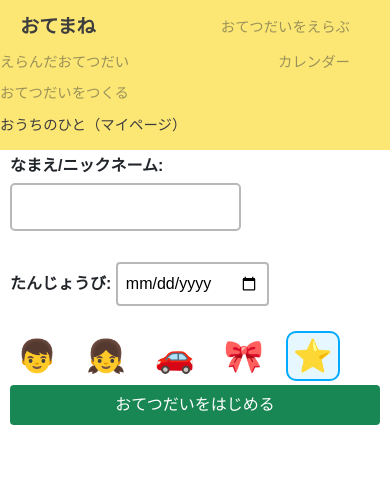
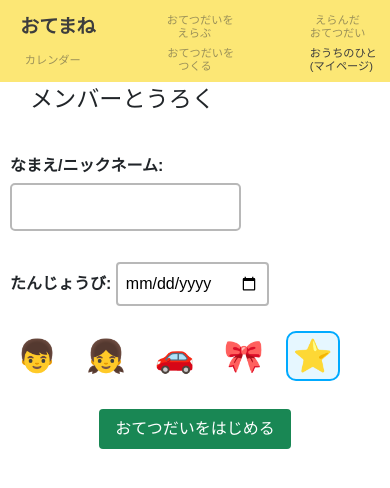
Before and after one commit to yzwnrm/otemane, a Django app: page /otemane/child_regist/ in a window 390 px wide. Shown: the top 488 px of the page. Run offline with Django 5.2, Linux system fonts and the light colour scheme; the visitor is signed in with stand-in values (Sample User, id 1).

Commit message:
css微調整

```diff
--- a/otemane/app/static/style.css
+++ b/otemane/app/static/style.css
@@ -51,6 +51,38 @@
 .custom-navbar .navbar-brand:hover {
   color: #f5981e;
 }
+
+
+
+
+@media (max-width: 991px) {
+  .navbar .navbar-brand.brand-main {
+    margin-right: 8px;
+  }
+
+  .navbar .navbar-brand.brand-sub {
+    white-space: normal ;
+    word-break: keep-all;
+    display: inline-block;
+    max-width: 80px;
+    font-size: 0.8rem;
+    text-align: center;
+    line-height: 1.2;
+    margin: 0 20px;
+  }
+}
+
+/* 小画面（スマホサイズ）ではさらにフォント小さく */
+@media (max-width: 687px) {
+  .navbar .navbar-brand.brand-sub {
+    font-size: 0.70rem;
+    max-width: 65px;
+    padding: 0 0.3rem;
+    margin: 0 20px;
+  }
+}
+
+
 
 .brand-main {
   font-size: 1.2rem;
--- a/otemane/app/views.py
+++ b/otemane/app/views.py
@@ -444,6 +444,7 @@
         user_form = UserUpdateForm(request.POST, instance=user)
         if user_form.is_valid():
             user_form.save()
+            messages.success(request, 'アカウント情報を変更しました')
             family_id = user.family.id
             return redirect('app:family_info', family_id=family_id)
         return render(request, self.template_name, {'user_form': user_form})
--- a/otemane/templates/base.html
+++ b/otemane/templates/base.html
@@ -9,35 +9,17 @@
     <link rel="stylesheet" href="{% static 'style.css' %}">
 </head>
 <body class="has-navbar">
-    {% comment %} <nav class="navbar navbar-expand-lg custom-navbar fixed-top">
-        <a class="navbar-brand brand-main" href="{% url 'app:home'%}">おてまね</a>
-        {% if user.is_authenticated %}
-            {% if selected_child_id and selected_child_id != "all" %}
-              <a id="nav-help-chose" class="navbar-brand brand-sub" href="{% url 'app:help_chose' request.session.selected_child_id %}">おてつだいをえらぶ</a>
-              <a id="nav-help-lists" class="navbar-brand brand-sub" href="{% url 'app:help_lists' request.session.selected_child_id %}">えらんだおてつだい</a>
-            {% else %}
-              <a id="nav-help-chose" class="navbar-brand brand-sub" href="javascript:void(0);">おてつだいをえらぶ</a>
-              <a id="nav-help-lists" class="navbar-brand brand-sub" href="javascript:void(0);">えらんだおてつだい</a>
-            {% endif %}
-        <a class="navbar-brand brand-sub" href="{% url 'app:calendar' user.id %}">カレンダー</a>
-        <a class="navbar-brand brand-sub" href="{% url 'app:help_make' %}">おてつだいをつくる</a>
-        {% else %}
-        <a class="navbar-brand brand-sub" href="{% url 'app:user_login' %}">ログイン</a>
-        <a class="navbar-brand brand-sub" href="{% url 'app:regist' %}">ユーザー登録</a>
-        {% endif %}
-        <a class="navbar-brand brand-sub" href="{% url 'app:user' %}">おうちのひと（マイページ）</a>
-    </nav> {% endcomment %}
   <nav class="navbar navbar-expand-lg custom-navbar fixed-top">
     <a class="navbar-brand brand-main" href="{% url 'app:home'%}">おてまね</a>
     {% if user.is_authenticated %}
         {% if selected_child_id and selected_child_id != "all" %}
             <a id="nav-help-chose" class="navbar-brand brand-sub"
               href="{% url 'app:help_chose' selected_child_id %}">
-              おてつだいをえらぶ
+              おてつだいを<wbr>えらぶ
             </a>
             <a id="nav-help-lists" class="navbar-brand brand-sub"
               href="{% url 'app:help_lists' selected_child_id %}">
-              えらんだおてつだい
+              えらんだ<wbr>おてつだい
             </a>
             <a id="nav-help-chose" class="navbar-brand brand-sub disabled"
               href="{% url 'app:calendar' user.id %}">
@@ -45,18 +27,18 @@
             </a>
             <a id="nav-help-chose" class="navbar-brand brand-sub disabled"
               href="{% url 'app:help_make' %}">
-              おてつだいをつくる
+              おてつだいを<wbr>つくる
             </a>
         {% else %}
             <a id="nav-help-chose" class="navbar-brand brand-sub disabled"
                href="javascript:void(0);" style="pointer-events: none; opacity: 0.5;"
                title="子どもを選んでください">
-               おてつだいをえらぶ
+               おてつだいを<wbr>えらぶ
             </a>
             <a id="nav-help-lists" class="navbar-brand brand-sub disabled"
                href="javascript:void(0);" style="pointer-events: none; opacity: 0.5;"
                title="子どもを選んでください">
-               えらんだおてつだい
+               えらんだ<wbr>おてつだい
             </a>
             <a id="nav-help-chose" class="navbar-brand brand-sub"
               href="javascript:void(0);" style="pointer-events: none; opacity: 0.5;">
@@ -64,7 +46,7 @@
             </a>
             <a id="nav-help-chose" class="navbar-brand brand-sub"
               href="javascript:void(0);" style="pointer-events: none; opacity: 0.5;">
-              おてつだいをつくる
+              おてつだいを<wbr>つくる
             </a>
         {% endif %}
 
@@ -72,7 +54,10 @@
         <a class="navbar-brand brand-sub" href="{% url 'app:user_login' %}">ログイン</a>
         <a class="navbar-brand brand-sub" href="{% url 'app:regist' %}">ユーザー登録</a>
     {% endif %}
-    <a class="navbar-brand brand-sub" href="{% url 'app:user' %}">おうちのひと（マイページ）</a>
+        <a id="nav-help-chose" class="navbar-brand brand-sub disabled"
+              href="{% url 'app:user' %}">
+              おうちのひと<wbr>(マイページ)
+        </a>
   </nav>
 
     {% block content %}
--- a/otemane/templates/child_regist.html
+++ b/otemane/templates/child_regist.html
@@ -17,7 +17,9 @@
                   </label>
                 {% endfor %}
             </div>
+            <div class="mt-4 text-center">
             <input type="submit" value="おてつだいをはじめる" class="btn btn-success">
+            </div>
         </form>
     </div>
     <script src="{% static 'js/icon.js' %}"></script>
--- a/otemane/templates/help_make.html
+++ b/otemane/templates/help_make.html
@@ -25,9 +25,10 @@
               {{ rewards_form.reward_detail }}
             </div>
 
-            <div class="mb-3">
-            <button type="submit" class="btn btn-success" >つくる</button>
+            <div class="mt-3 text-center">
+              <button type="submit" class="btn btn-success px-5">つくる</button>
             </div>
+
         </form>
       </div>
     </div>
--- a/otemane/templates/portfolio.html
+++ b/otemane/templates/portfolio.html
@@ -35,7 +35,7 @@
             <a href="{% static 'document/ER図-otemane.drawio.svg' %}" target="_blank" >ER図</a>
           </div>
           <div class="row justify-content-center mt-4">
-            <a href="/otemane/user_login/" class="btn btn-primary">アプリへ</a>
+            <a href="/otemane/user_login/" class="btn btn-primary" style="width: 120px;">アプリへ</a>
           </div>
       </div>
   </body>
--- a/otemane/templates/user_login.html
+++ b/otemane/templates/user_login.html
@@ -16,8 +16,9 @@
                 {% csrf_token %}
                 {{ form.as_p }}
                 <a href="{% url 'app:password_reset' %}">パスワードを忘れた方はこちら</a>
-                <br>
-                <input type="submit" value="ログイン" class="btn btn-primary w-100 mt-3">
+                <div class="text-center">
+                  <input type="submit" value="ログイン" class="btn btn-primary w-50 mt-5">
+                </div>
             </form>
             <br>
             <a href="/otemane/regist/">新規アカウント登録</a>
--- a/otemane/templates/user_update.html
+++ b/otemane/templates/user_update.html
@@ -22,7 +22,7 @@
                 <div class="d-flex justify-content-between mt-4">
                     <input type="submit" value="登録" class="btn btn-primary">
                     <a class="btn btn-outline-primary" href="{% url 'app:password_change' %}" role="button">パスワード変更</a>
-                    <a class="btn btn-secondary" href="{% url 'app:home' %}" role="button">キャンセル</a>
+                    <a class="btn btn-secondary" href="{% url 'app:user' %}" role="button">キャンセル</a>
                 </div>
             </form>
         </div>
```
Also changed, not shown: otemane/templates/family_info.html (+9 -0 lines).
